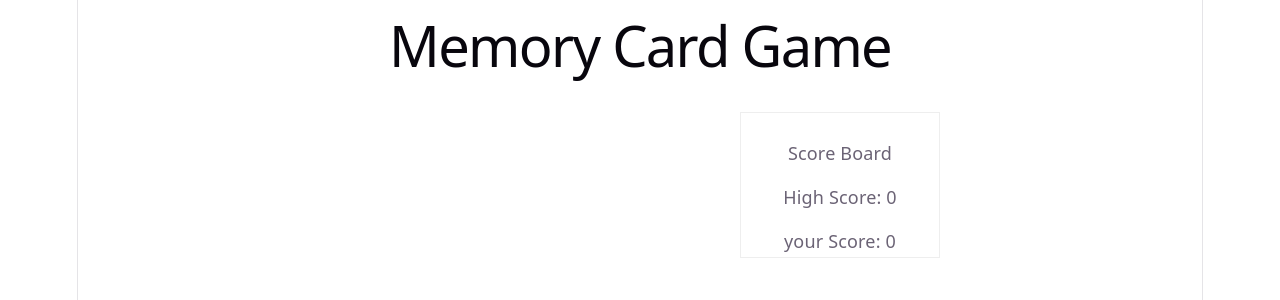
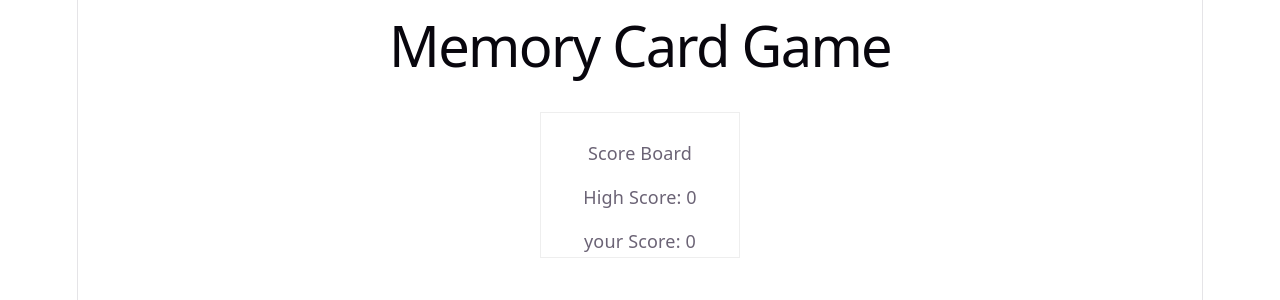
Before and after one commit to Islam-foda/Card_memory, a React (Vite) app: page / in a window 1280 px wide. Shown: the top 300 px of the page. Built offline with nearby package versions, Linux system fonts and the light colour scheme; no server answers.

Commit message:
Update App.css

```diff
--- a/src/App.css
+++ b/src/App.css
@@ -26,7 +26,6 @@ img {
     height: 5em;
     width: 8em;
     position: relative;
-    translate: 200px;
     border: 1px solid #eee;
   }
 
```
